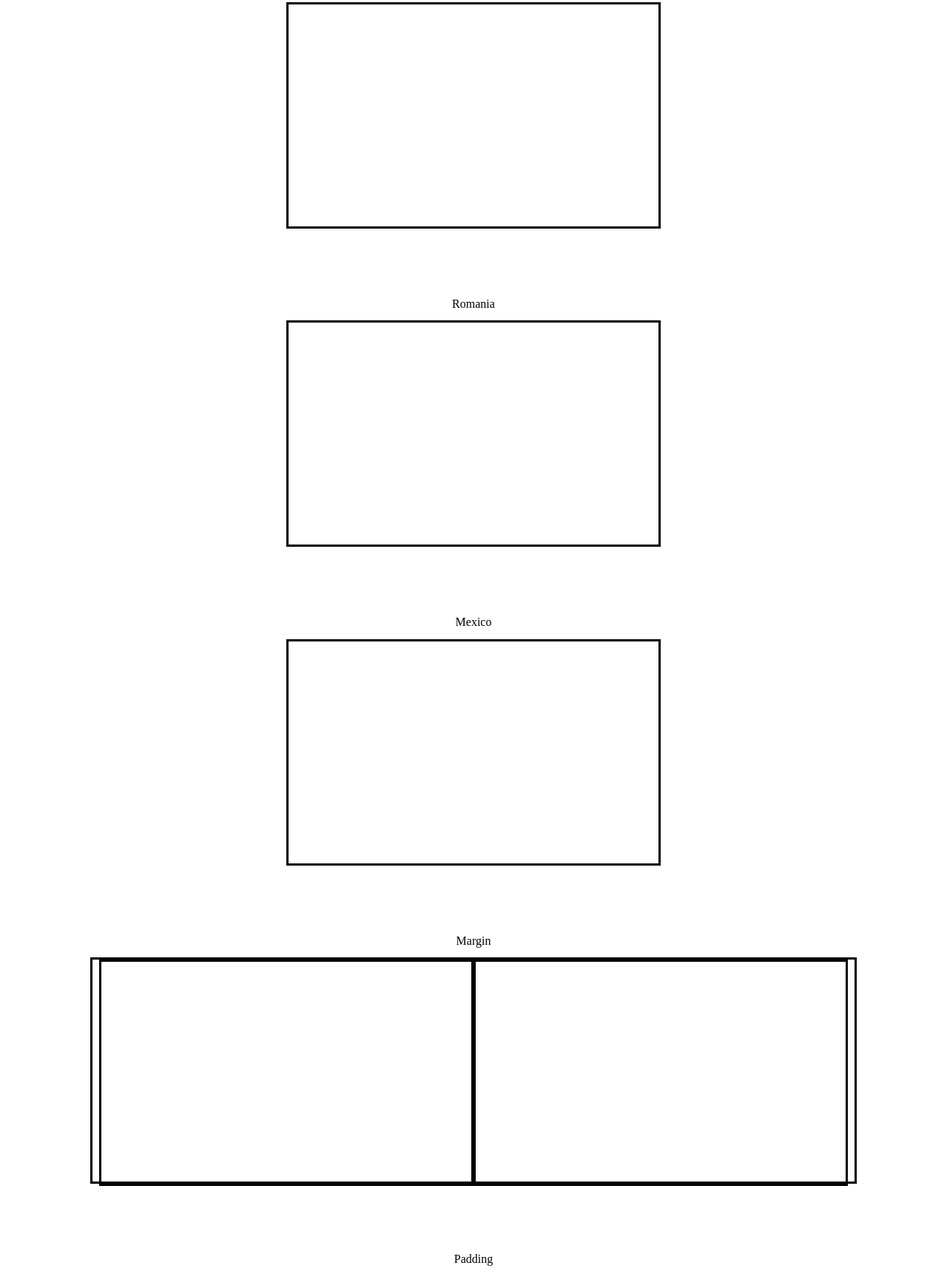
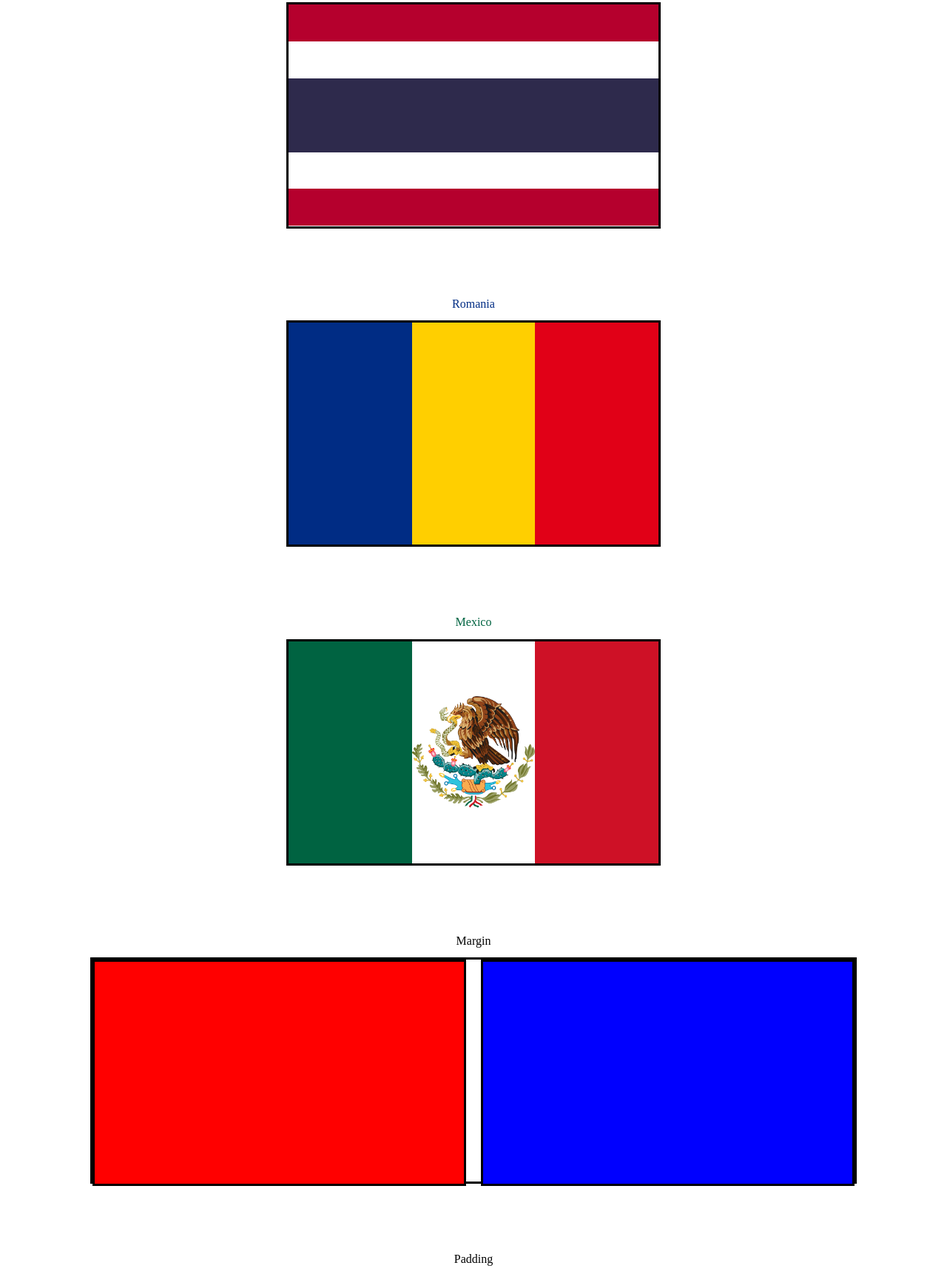
Before and after one commit to fullstack-decal-fa22/hw2-minhnguy19, a plain HTML site: page index.html in a window 1280 px wide. Shown: the part 1058-2780 px from the top of the page at 74% size. Drawn offline with Linux system fonts and the light colour scheme; files whose address does not match are found by name.

Commit message:
finished homework2

```diff
--- a/index.html
+++ b/index.html
@@ -14,21 +14,21 @@
   -->
 
   <div class="flags">
-    <h2 class="label">Poland</h2>
+    <h2 class="label" style="color: red">Poland</h2>
     <div class="flag">
       <div class="white twovert"></div>
       <div class="red twovert"></div>
     </div>
 
-    <h2 class="label">Luxembourg</h2>
+    <h2 class="label" style="color: #00A1DE">Luxembourg</h2>
     <div class="flag">
       <div class="red threevert"></div>
       <div class="red threevert" id="white"></div>
       <div class="light-blue threevert"></div>
     </div>
 
-    <h2 class="label">Thailand</h2>
-    <div class="flag">
+    <h2 class="label" style="color: #B5002D">Thailand</h2>
+    <div class="thailand-flag">
       <div class="thailand-red"></div>
       <div class="thailand-white"></div>
       <div class="thailand-blue"></div>
@@ -36,20 +36,25 @@
       <div class="thailand-red"></div>
     </div>
 
-    <h2 class="label">Romania</h2>
-    <div class="flag" style="">
-      <!-- insert flag here -->
+    <h2 class="label" style="color: #002c84">Romania</h2>
+    <div class="flag" style="display: flex; flex-direction: row;">
+      <div class="romania-blue threehoriz "></div>
+      <div class="romania-yellow threehoriz"></div>
+      <div class="romania-red threehoriz"></div>
     </div>
 
-    <h2 class="label">Mexico</h2>
-    <div class="flag">
-      <!-- insert flag here -->
+    <h2 class="label" style="color: #006341">Mexico</h2>
+    <div class="flag" style="display: flex; flex-direction: row;">
+      <div class="mexico-green threehoriz "></div>
+      <img class="mexico-img threehoriz" src="C:\Users\minhn\Documents\cs198-99\hw2-minhnguy19\eagle.png" />
+      <div class="mexico-red threehoriz"></div>
+
     </div>
 
     <h2>Margin</h2>
     <div class="margin-container">
-      <div class="flag"></div>
-      <div class="flag"></div>
+      <div class="flag1"></div>
+      <div class="flag2"></div>
     </div>
 
     <h2>Padding</h2>
--- a/styles.css
+++ b/styles.css
@@ -27,11 +27,24 @@ h2 {
   margin-bottom: 5rem;
 }
 
+.thailand-flag {
+  height: 300px;
+  width: 500px;
+  border-style: solid;
+  margin-bottom: 5rem;
+
+}
+
 .twovert {
   height: 50%;
 }
 
 .threevert {
+  height: 33.3%;
+}
+
+#white {
+  background-color: white;
 }
 
 .threehoriz {
@@ -55,10 +68,18 @@ h2 {
   top: 50px;
 }
 
+.label:hover {
+  background-color:lightsalmon;
+  font-weight: bold;
+  font-size: larger;
+}
+
 /* Colors */
 
 /* QUESTION 1 */
-
+.red {
+  background-color: red;
+}
 .orange {
   background-color: orange;
 }
@@ -90,19 +111,25 @@ h2 {
 .black {
   background-color: #000;
 }
+.light-blue {
+  background-color: #00A1DE;
+}
 
 /* BEGIN QUESTION 2 */
 
 .thailand-red {
-  /* TODO */
+  background-color: #B5002D;
+  height: 16.66%;
 }
 
 .thailand-white {
-  /* TODO */
+  background-color: white;
+  height: 16.66%;
 }
 
 .thailand-blue {
-  /* TODO */
+  background-color: #2E2A4C;
+  height: 33.33%;
 }
 
 /* END QUESTION 2 */
@@ -111,14 +138,17 @@ h2 {
 
 .romania-blue {
   background-color: #002c84;
+
 }
 
 .romania-yellow {
   background-color: #ffcf00;
+
 }
 
 .romania-red {
   background-color: #e10017;
+
 }
 
 /* END QUESTION 3 */
@@ -129,7 +159,8 @@ h2 {
 }
 
 .mexico-img {
-  /* TODO */
+  background-color: white;
+  align-self: center;
 }
 
 .mexico-red {
@@ -149,17 +180,26 @@ h2 {
 /* For margin practice */
 .flag1 {
   background-color: red;
-  /* TODO */
+  height: 300px;
+  width: 500px;
+  border-style: solid;
+  margin-right: 10px;
 }
 
 .flag2 {
   background-color: blue;
-  /* TODO */
+  height: 300px;
+  width: 500px;
+  border-style: solid;
+  margin-left: 10px;
 }
 /* For padding practice */
 .padding-container {
   box-sizing: border-box;
   background-color: lightblue;
   background-clip: content-box, padding-box;
-  /* TODO */
+  padding-top: 60px;
+  padding-right: 60px;
+  padding-bottom: 60px;
+  padding-left: 60px;
 }
```
